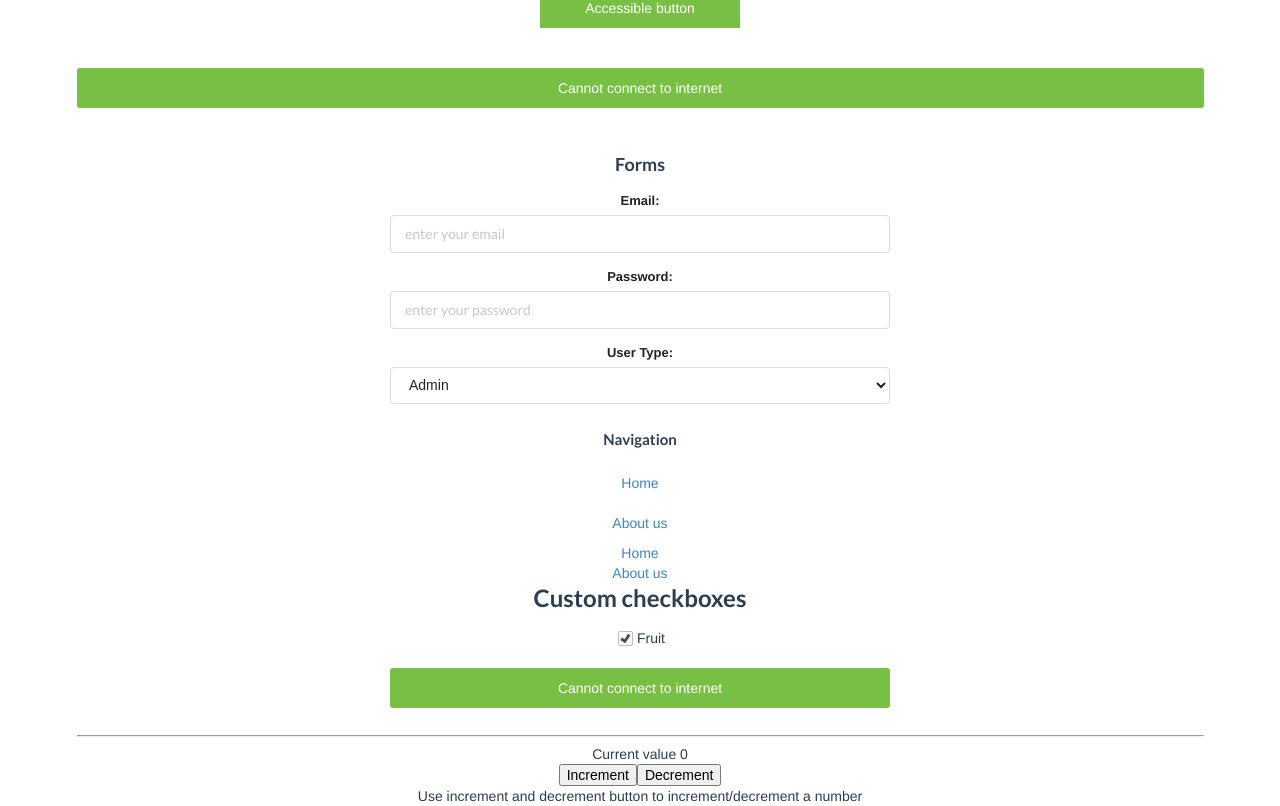
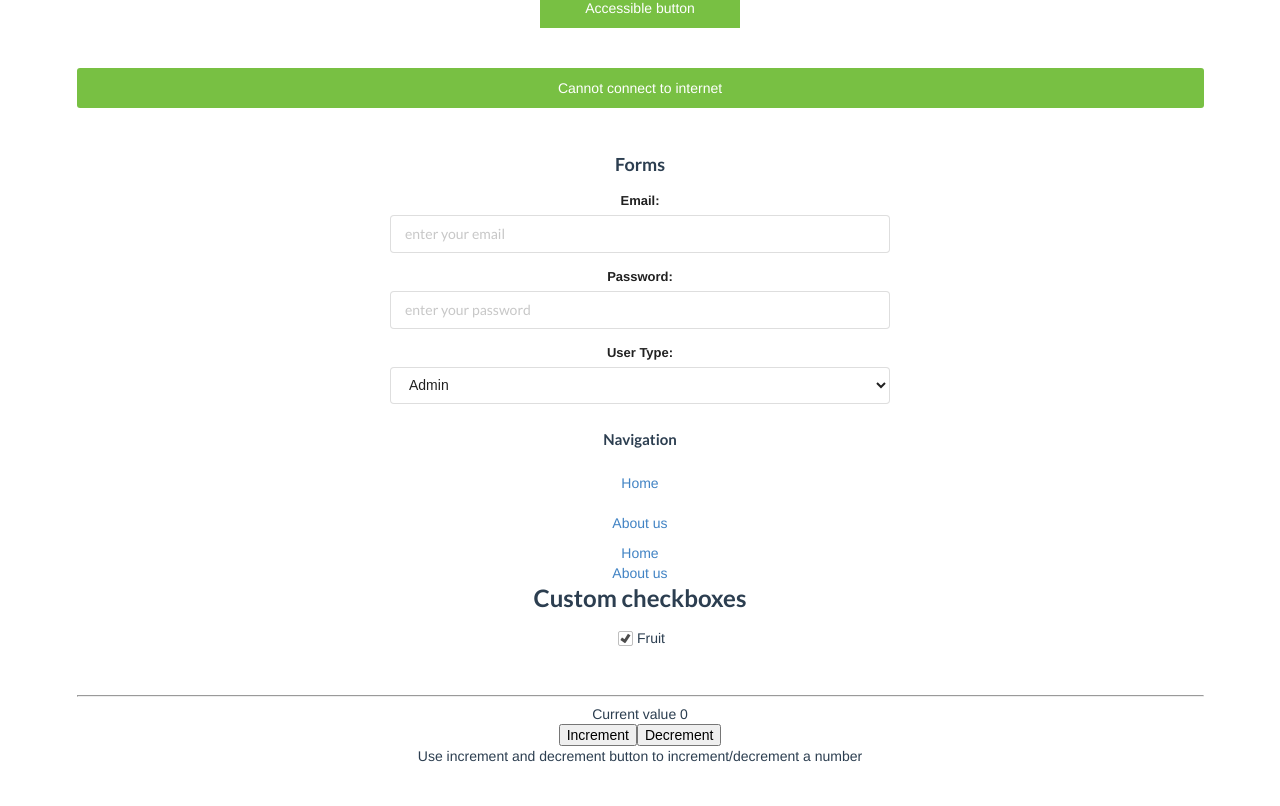
Before and after one commit to naimlatifi5/hicollege-accessiblity, a Vue app: page /#/page3 in a window 1280 px wide. Shown: the part 453-1259 px from the top of the page. After the commit the page ends 1219 px from the top, so only its background shows below. Built offline with nearby package versions, Linux system fonts and the light colour scheme.

Commit message:
more enhancement

```diff
--- a/src/Views/Page3.vue
+++ b/src/Views/Page3.vue
@@ -77,9 +77,6 @@
           </div>
         </div>
         <br />
-        <div class="error" tabindex="0" role="alert">
-          Cannot connect to internet
-        </div>
       </form>
       <br />
       <hr />
@@ -117,24 +114,24 @@
 <script>
 export default {
   name: 'Page3',
-  data() {
+  data () {
     return {
       switch: false,
-      value: 0,
+      value: 0
     }
   },
   methods: {
-    btnClicked() {
+    btnClicked () {
       alert('Button clicked')
       this.pressed = true
     },
-    increment() {
+    increment () {
       this.value++
     },
-    decrement() {
+    decrement () {
       this.value--
-    },
-  },
+    }
+  }
 }
 </script>
 
--- a/src/components/accordion.vue
+++ b/src/components/accordion.vue
@@ -11,7 +11,7 @@
   >
     <h4>
       <div class="accordion-item__heading-wrapper">
-        <span class="accordion-item__heading">Why I cannot choose halebop</span>
+        <span class="accordion-item__heading">What is the mac address?</span>
         <span class="accordion-item__icon" :style="rotateArrow">
           <svg
             data-v-5728faa5=""
```
